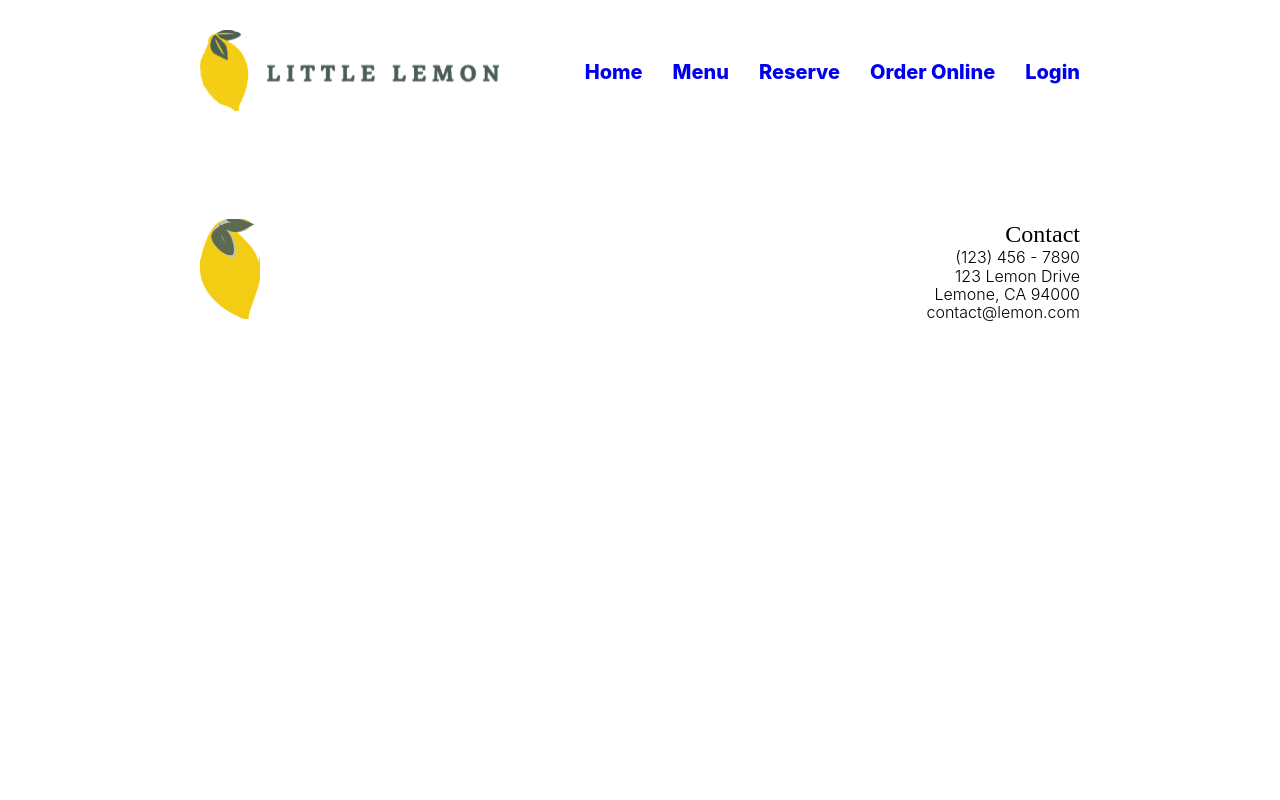
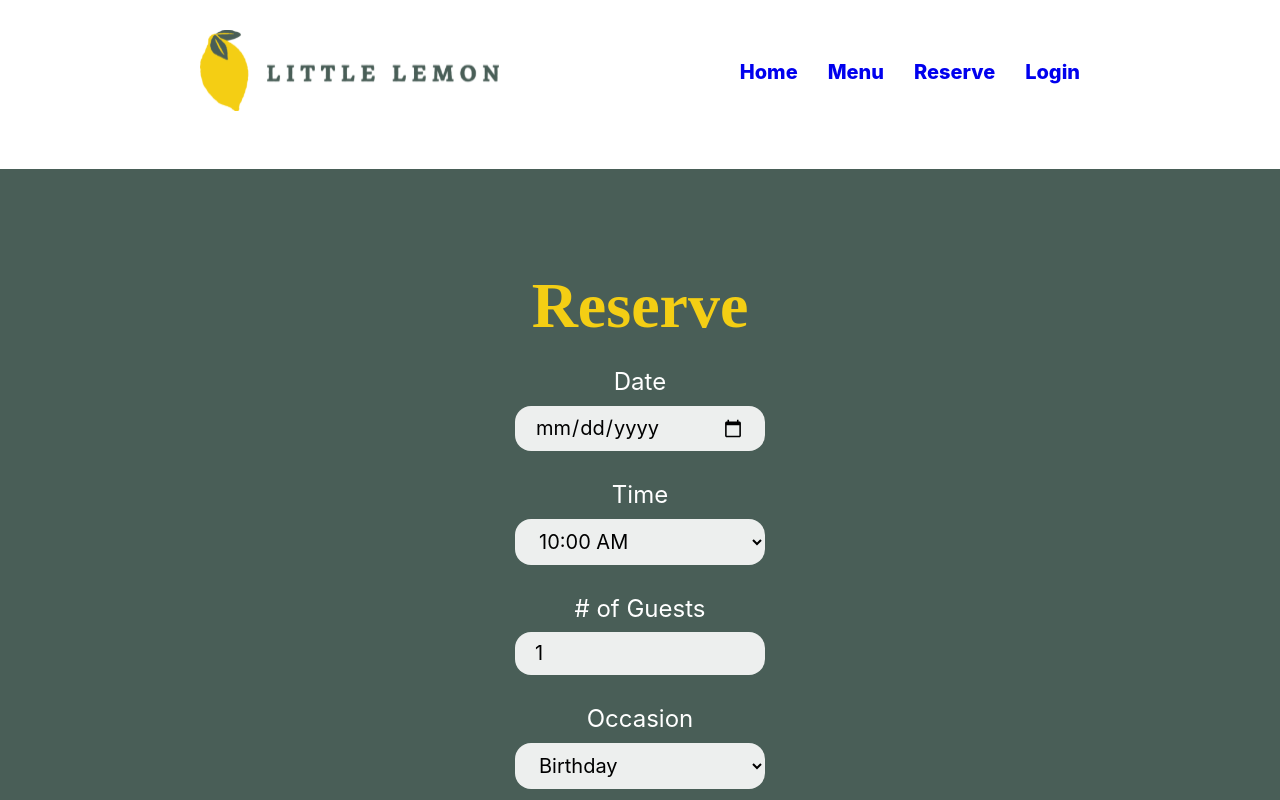
Before and after one commit to Sapphiris/little-lemon, a React (Create React App) app: page /reserve in a window 1280 px wide. Shown: the top 800 px of the page. Built offline with nearby package versions, Linux system fonts and the light colour scheme; a web font is replaced by a local one.

Commit message:
added confirmation

```diff
--- a/src/App.js
+++ b/src/App.js
@@ -5,6 +5,8 @@ import { Routes, Route } from 'react-router-dom';
 import Header from './Header/Header.js';
 import Nav from './Nav/Nav.js';
 import Main from './Main/Main.js';
+import Reserve from './Reserve/Reserve';
+import Confirm from './Reserve/Confirm';
 import Footer from './Footer/Footer.js';
 
 function App() {
@@ -16,6 +18,8 @@ function App() {
 			</div>
 			<Routes>
 				<Route path="/" element={<Main />} />
+				<Route path="/reserve" element={<Reserve />} />
+				<Route path="/confirm" element={<Confirm />} />
 			</Routes>
 			<Footer />
 		</div>
--- a/src/Main/Intro/Intro.js
+++ b/src/Main/Intro/Intro.js
@@ -1,6 +1,7 @@
-import React from 'react';
-import './Intro.css';
-import food1 from '../../images/food1.jpg';
+import React from "react";
+import "./Intro.css";
+import { Link } from "react-router-dom";
+import food1 from "../../images/food1.jpg";
 
 const Intro = () => {
 	return (
@@ -12,9 +13,11 @@ const Intro = () => {
 					We are a family-owned Mediterranean restaurant, focused on traditional recipes
 					served with a modern twist.
 				</p>
-				<button>Reserve a Table</button>
+				<Link to="/reserve">
+					<button>Reserve a Table</button>
+				</Link>
 			</div>
-			<img src={food1} alt="Bread"/>
+			<img src={food1} alt="Bread" />
 		</section>
 	);
 };
--- a/src/Nav/Nav.js
+++ b/src/Nav/Nav.js
@@ -1,6 +1,6 @@
-import React from 'react';
-import './Nav.css';
-import { Link } from 'react-router-dom';
+import React from "react";
+import "./Nav.css";
+import { Link } from "react-router-dom";
 
 const Nav = () => {
 	return (
@@ -13,10 +13,7 @@ const Nav = () => {
 					<Link to="/">Menu</Link>
 				</li>
 				<li>
-					<Link to="/">Reserve</Link>
-				</li>
-				<li>
-					<Link to="/">Order Online</Link>
+					<Link to="/reserve">Reserve</Link>
 				</li>
 				<li>
 					<Link to="/">Login</Link>
--- /dev/null
+++ b/src/Reserve/Confirm.js
@@ -0,0 +1,16 @@
+import React from "react";
+import "./Reserve.css";
+import { Link } from "react-router-dom";
+
+const Confirm = () => {
+	return (
+		<section className="reserve">
+			<h1>Successfully Reserved!</h1>
+			<Link to="/">
+				<button>Home</button>
+			</Link>
+		</section>
+	);
+};
+
+export default Confirm;
--- /dev/null
+++ b/src/Reserve/Reserve.css
@@ -0,0 +1,48 @@
+.reserve {
+	background-color: #495e57;
+	color: white;
+	padding: 50px 75px 50px 75px;
+}
+
+.reserve h1 {
+    color: #f4ce14;
+    margin-bottom: 25px;
+}
+
+.reserve-form {
+	display: flex;
+    flex-direction: column;
+	max-width: 200px;
+	gap: 10px;
+    margin: auto;
+}
+
+.reserve-form label {
+    font-size: 20px;
+}
+
+.reserve-form input, .reserve-form select {
+    margin-bottom: 20px;
+    padding: 10px 20px;
+    border-radius: 16px;
+    background-color: #edefee;
+}
+
+@media screen and (min-width: 1024px) {
+	.reserve {
+		padding: 100px 200px 100px 200px;
+	}
+
+    .reserve-form {
+        max-width: 250px;
+    }
+
+    .reserve-form label {
+        font-size: 24px;
+    }
+
+    .reserve-form input, .reserve-form select {
+
+        font-size: 20px;
+    }
+}
--- /dev/null
+++ b/src/Reserve/Reserve.js
@@ -0,0 +1,76 @@
+import React, { useState } from "react";
+import "./Reserve.css";
+import { Link } from "react-router-dom";
+
+const Reserve = () => {
+	// Define state variables for form fields
+	const [date, setDate] = useState("");
+	const [time, setTime] = useState("");
+	const [guests, setGuests] = useState(1);
+	const [occasion, setOccasion] = useState("Birthday");
+
+	// Define available times as a state variable
+	const [availableTimes] = useState([
+		"10:00 AM",
+		"11:00 AM",
+		"12:00 PM",
+		"1:00 PM",
+		"2:00 PM",
+		"3:00 PM",
+		"4:00 PM",
+		"5:00 PM",
+		"6:00 PM",
+		"7:00 PM",
+		"8:00 PM",
+		"9:00 PM",
+		"10:00 PM",
+	]);
+
+	return (
+		<section className="reserve">
+			<h1>Reserve</h1>
+			<form className="reserve-form">
+				<label htmlFor="res-date">Date</label>
+				<input
+					type="date"
+					id="res-date"
+					value={date}
+					onChange={(e) => setDate(e.target.value)}
+				/>
+				<label htmlFor="res-time">Time</label>
+				<select id="res-time" value={time} onChange={(e) => setTime(e.target.value)}>
+					{availableTimes.map((availableTime) => (
+						<option key={availableTime} value={availableTime}>
+							{availableTime}
+						</option>
+					))}
+				</select>
+				<label htmlFor="guests"># of Guests</label>
+				<input
+					type="number"
+					placeholder="1"
+					min="1"
+					max="10"
+					id="guests"
+					value={guests}
+					onChange={(e) => setGuests(parseInt(e.target.value))}
+				/>
+				<label htmlFor="occasion">Occasion</label>
+				<select
+					id="occasion"
+					value={occasion}
+					onChange={(e) => setOccasion(e.target.value)}
+				>
+					<option value="Birthday">Birthday</option>
+					<option value="Anniversary">Anniversary</option>
+					<option value="Other">Other</option>
+				</select>
+				<Link to="/confirm">
+					<button type="submit">Submit</button>
+				</Link>
+			</form>
+		</section>
+	);
+};
+
+export default Reserve;
```
